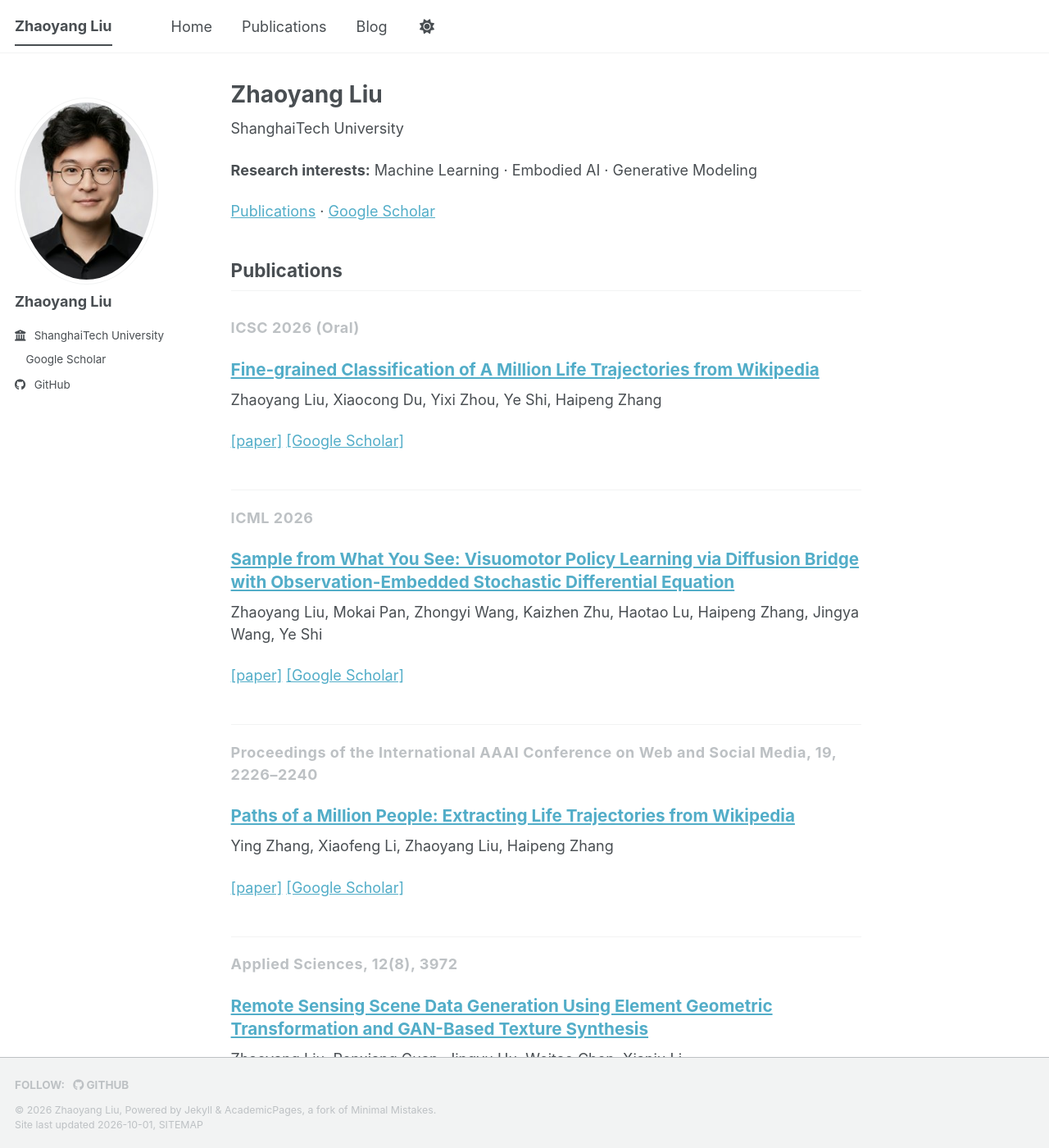
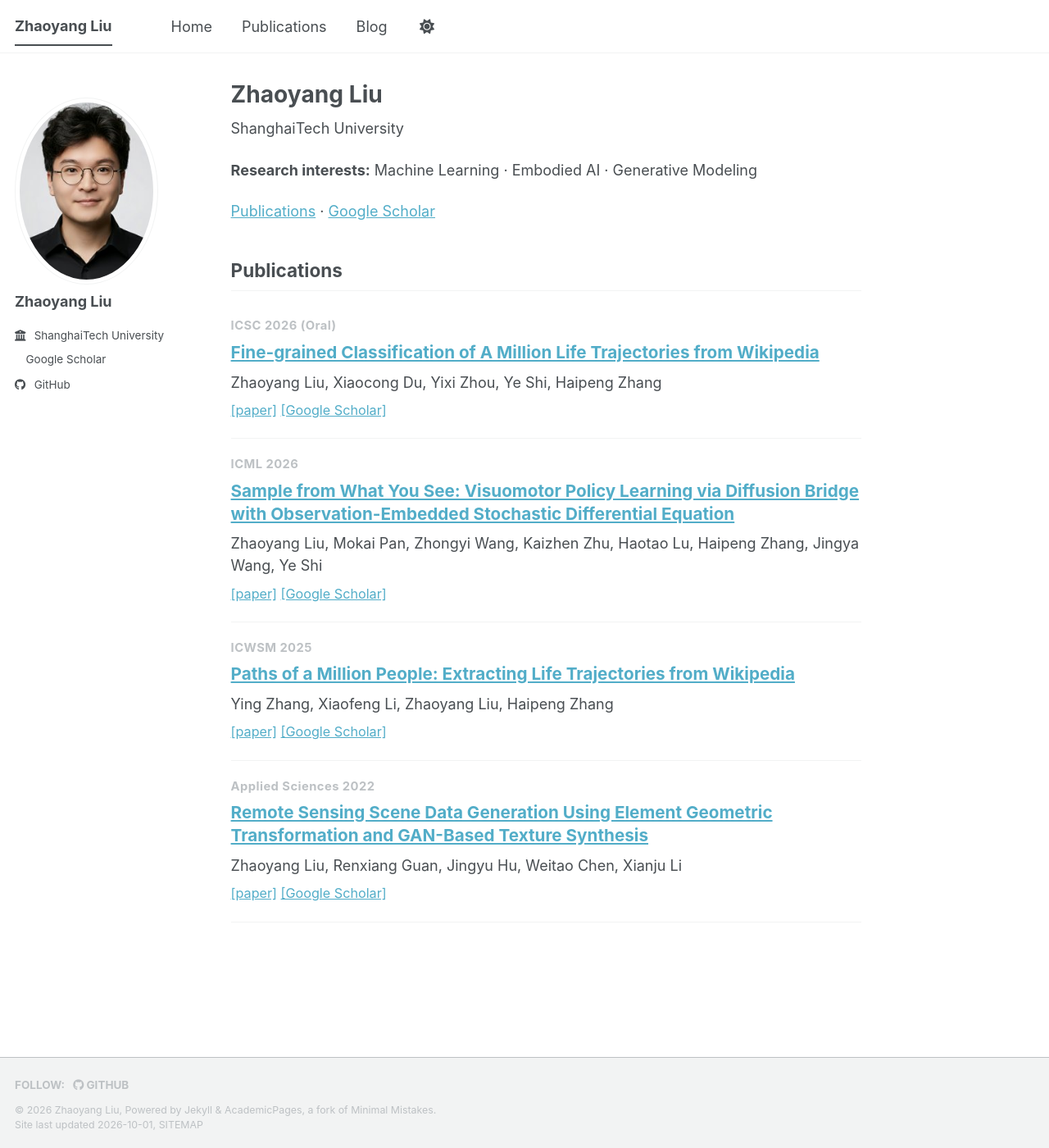
Before and after one commit to zhy-liu/zhy-liu.github.io, a Jekyll site: the page built from _pages/about.md, in a window 1280 px wide and 1400 px high. Shown: the whole window at 82% size. Built offline with Jekyll 4.4.1, drawn with Linux system fonts in a browser that asks for light colours; a style sheet for code colours, icons or effects is not loaded.

Commit message:
Tighten publication layout on homepage

```diff
--- a/_includes/publication-list.html
+++ b/_includes/publication-list.html
@@ -3,7 +3,7 @@
 <div class="publication-list">
   {% for paper in papers %}
   <article class="publication-card" itemscope itemtype="http://schema.org/ScholarlyArticle">
-    <p class="publication-card__venue">{{ paper.venue | escape }}</p>
+    <p class="publication-card__venue">{{ paper.venue_short | default: paper.venue | escape }}</p>
     <h{{ heading_level }} class="publication-card__title" itemprop="headline"><a href="{{ paper.url | relative_url }}">{{ paper.title | escape }}</a></h{{ heading_level }}>
     <p class="publication-card__authors">{{ paper.authors | escape }}</p>
     <p class="publication-card__links"><a href="{{ paper.paperurl | escape }}">[paper]</a> <a href="{{ paper.scholarurl | escape }}">[Google Scholar]</a></p>
--- a/_publications/2025-paths-million-people.md
+++ b/_publications/2025-paths-million-people.md
@@ -3,6 +3,7 @@
 date: 2025-06-07
 year: 2025
 venue: "Proceedings of the International AAAI Conference on Web and Social Media, 19, 2226–2240"
+venue_short: "ICWSM 2025"
 authors: "Ying Zhang, Xiaofeng Li, Zhaoyang Liu, Haipeng Zhang"
 paperurl: "https://ojs.aaai.org/index.php/ICWSM/article/view/35930"
 scholarurl: "https://scholar.google.com/citations?view_op=view_citation&hl=en&user=Fdtto0wAAAAJ&citation_for_view=Fdtto0wAAAAJ:d1gkVwhDpl0C"
--- a/_sass/_publications.scss
+++ b/_sass/_publications.scss
@@ -3,7 +3,7 @@
   border-bottom: 1px solid var(--global-border-color);
 }
 
-.publication-card__venue {
+.publication-list .publication-card__venue {
   margin: 0 0 0.4rem;
   color: var(--global-text-color-light);
   font-size: 0.82em;
@@ -11,17 +11,17 @@
   letter-spacing: 0.03em;
 }
 
-.publication-card__title {
+.publication-list .publication-card__title {
   margin: 0 0 0.5rem;
   font-size: 1.15em;
   line-height: 1.35;
 }
 
-.publication-card__authors {
+.publication-list .publication-card__authors {
   margin: 0 0 0.45rem;
 }
 
-.publication-card__links {
+.publication-list .publication-card__links {
   margin: 0;
   font-size: 0.9em;
 }
```
Also changed, not shown: _publications/2022-remote-sensing-scenes.md (+1 -0 lines).
